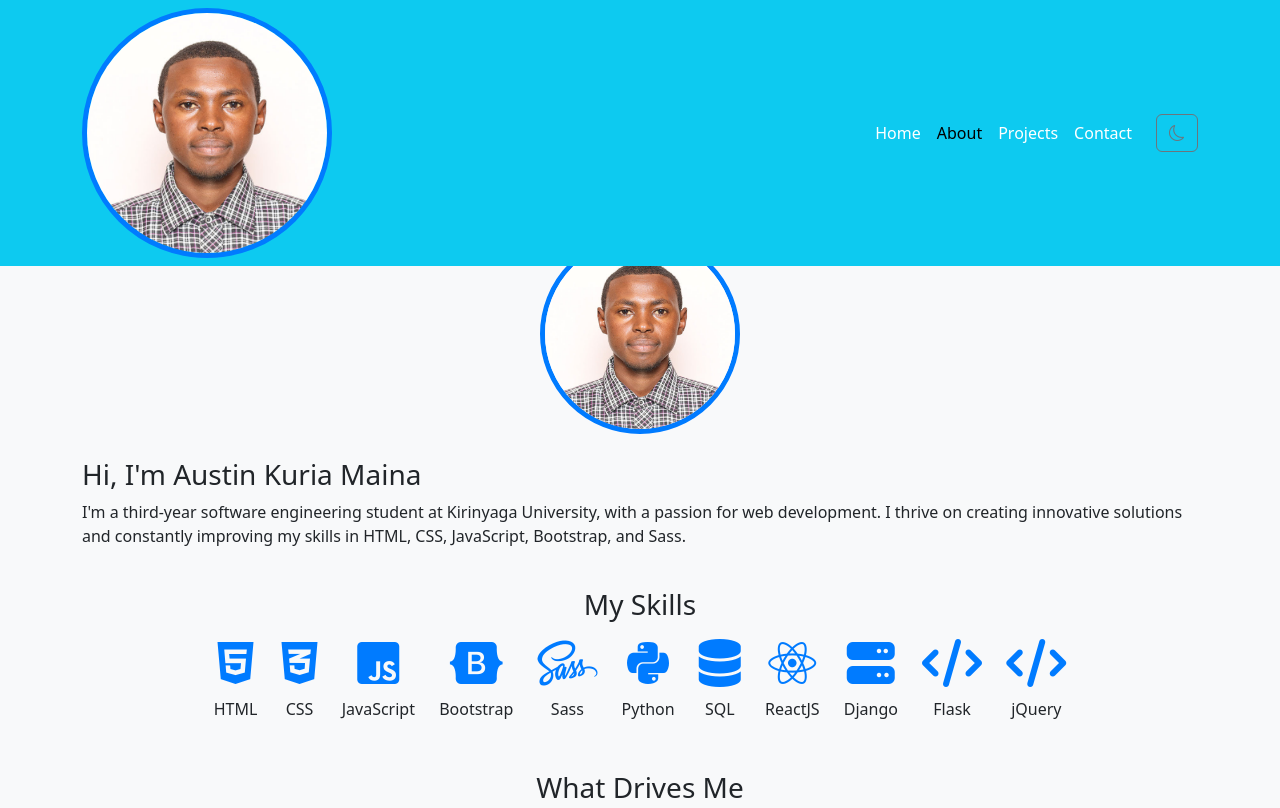
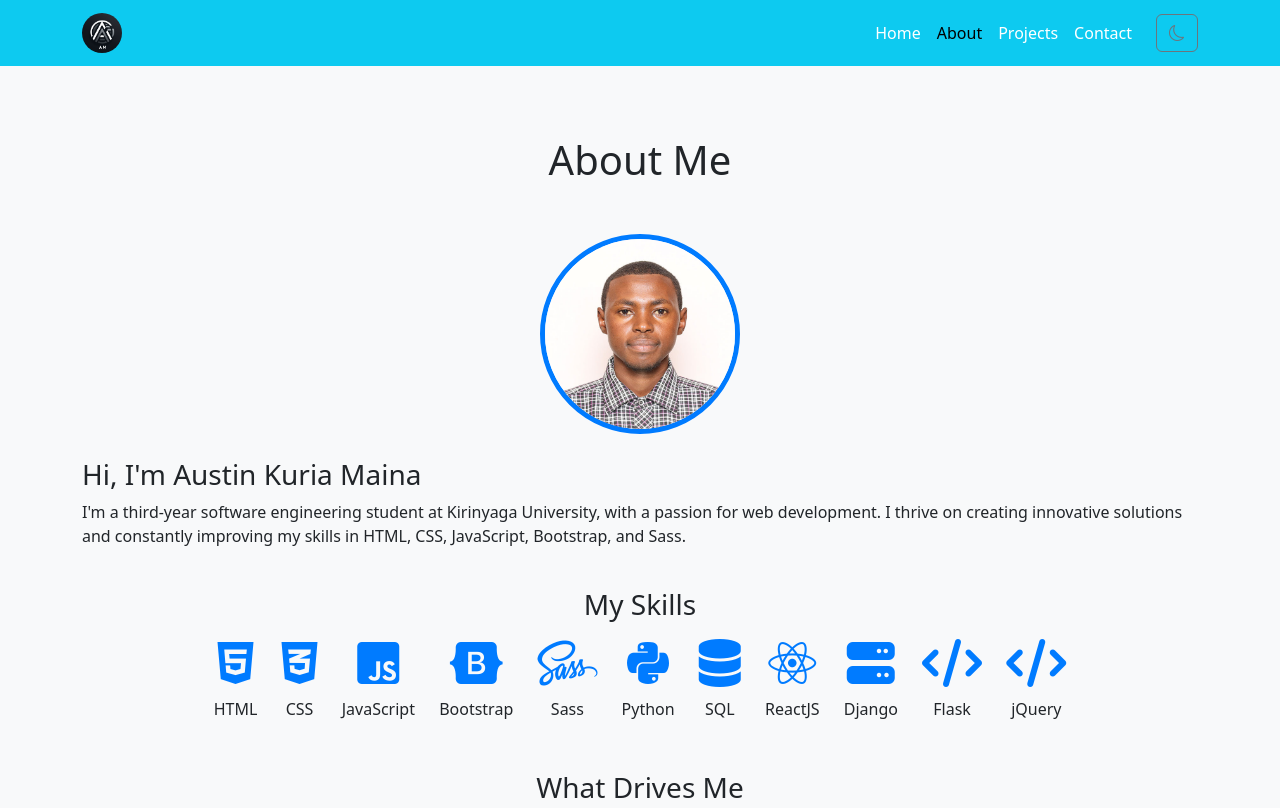
Before and after one commit to Austinkuria/my-portiolio, a plain HTML site: page about.html in a window 1280 px wide. Shown: the top 808 px of the page. Drawn offline with nearby package versions, Linux system fonts and the light colour scheme.

Commit message:
Update logo in navbar and add logo.jpg to images

```diff
--- a/about.html
+++ b/about.html
@@ -16,9 +16,9 @@
     <!-- Navbar -->
     <nav class="navbar navbar-expand-lg navbar-info bg-info fixed-top">
         <div class="container">
-            <div class="profile-photo">
-                <img src="media/images/profile-picture.jpeg" alt="profile picture" class="img-fluid">
-            </div>
+            <a class="navbar-brand" href="index.html">
+                <img src="media/images/logo.jpg" alt="Logo" class="img-fluid">
+            </a>
             <button class="navbar-toggler" type="button" data-bs-toggle="collapse" data-bs-target="#navbarNav"
                 aria-controls="navbarNav" aria-expanded="false" aria-label="Toggle navigation">
                 <span class="navbar-toggler-icon"></span>
```
Also changed, not shown: projects.html (+3 -3 lines).
